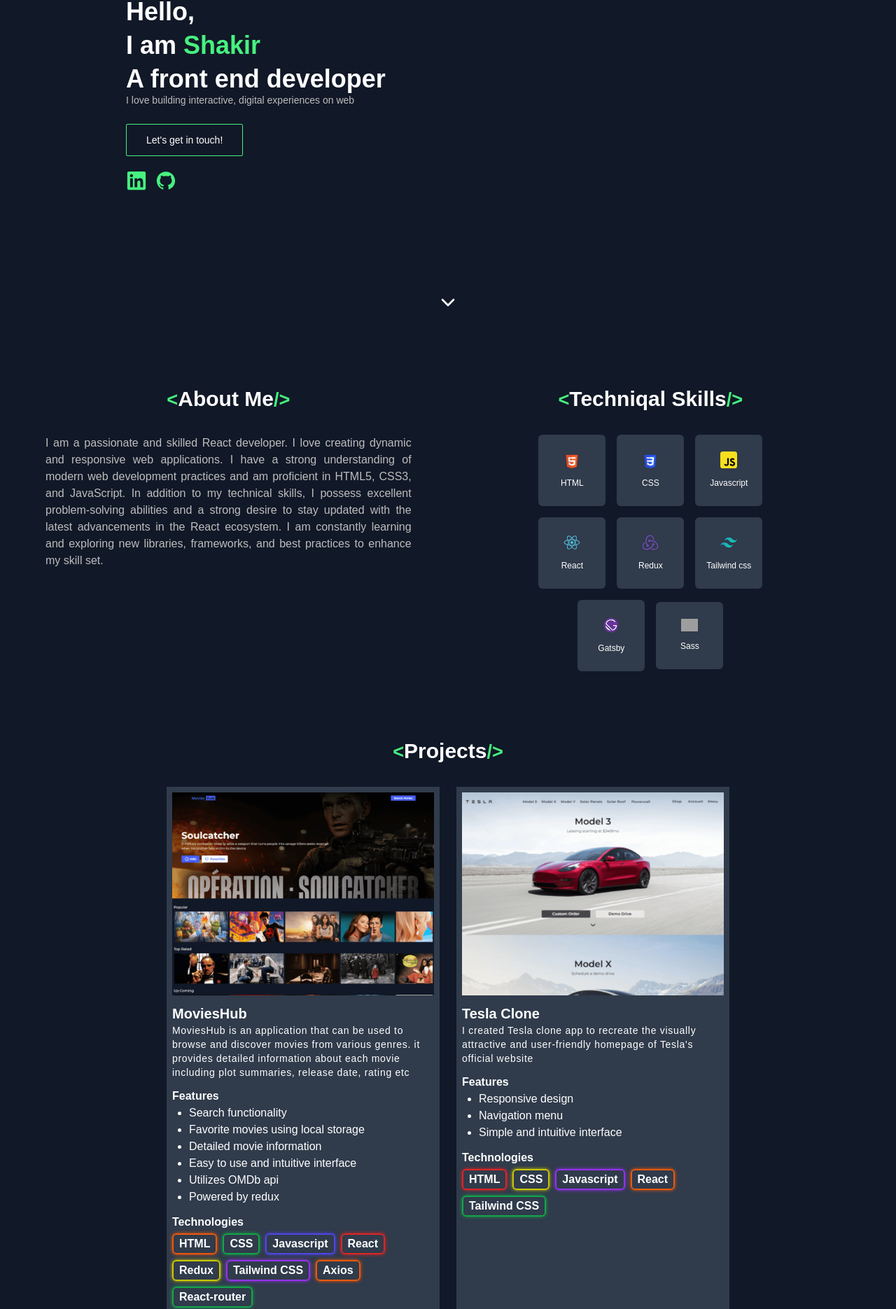
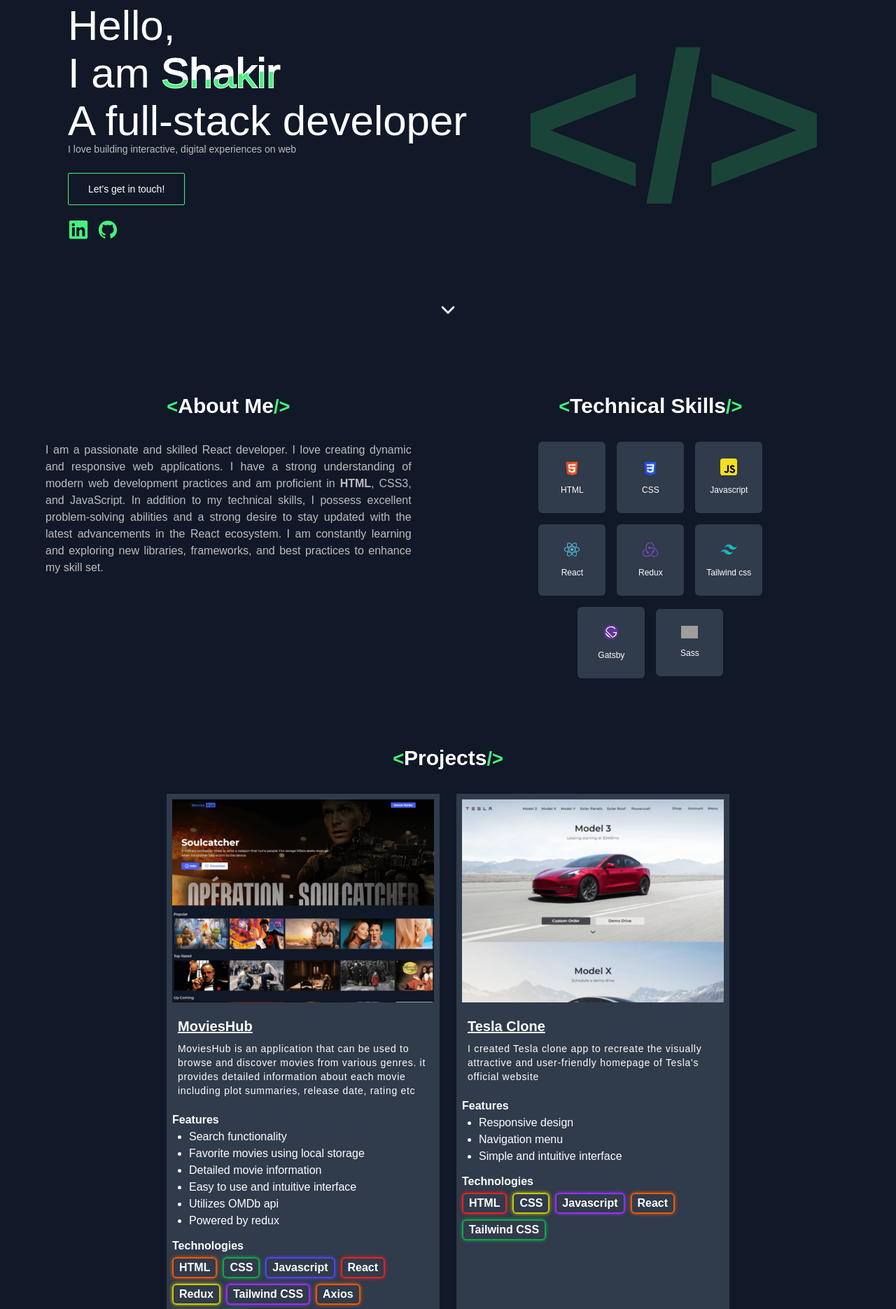
Before and after one commit to shakir-xcode/Portfolio-Project, a React (Vite) app: page / in a window 1280 px wide. Shown: the part 133-2003 px from the top of the page at 70% size. Built offline with nearby package versions, Linux system fonts and the light colour scheme; grey boxes are pictures that could not be loaded.

Commit message:
fixed some styling issues

```diff
--- a/package.json
+++ b/package.json
@@ -4,7 +4,7 @@
   "version": "0.0.0",
   "type": "module",
   "scripts": {
-    "dev": "vite",
+    "dev": "vite --host",
     "build": "vite build",
     "preview": "vite preview"
   },
--- a/src/components/About.jsx
+++ b/src/components/About.jsx
@@ -14,22 +14,22 @@
           About Me
           <span className="text-accent text-[1.7rem] ">/&gt;</span>
         </h1>
-        <p className=" text-secondary-color text-justify">
+        <p className=" text-sm sm:text-base text-secondary-color text-justify">
           I am a passionate and skilled React developer. I love creating dynamic
           and responsive web applications. I have a strong understanding of
-          modern web development practices and am proficient in HTML5, CSS3, and
-          JavaScript. In addition to my technical skills, I possess excellent
-          problem-solving abilities and a strong desire to stay updated with the
-          latest advancements in the React ecosystem. I am constantly learning
-          and exploring new libraries, frameworks, and best practices to enhance
-          my skill set.{" "}
+          modern web development practices and am proficient in <b>HTML</b>,
+          CSS3, and JavaScript. In addition to my technical skills, I possess
+          excellent problem-solving abilities and a strong desire to stay
+          updated with the latest advancements in the React ecosystem. I am
+          constantly learning and exploring new libraries, frameworks, and best
+          practices to enhance my skill set.{" "}
         </p>
       </div>
 
       <div className=" flex flex-col gap-8 justify-center items-center ">
         <h1 className="font-bold text-3xl">
           <span className="text-accent text-[1.7rem] ">&lt;</span>
-          Techniqal Skills
+          Technical Skills
           <span className="text-accent text-[1.7rem] ">/&gt;</span>
         </h1>
         {/* flex gap-3 flex-wrap justify-center */}
--- a/src/components/ProjectCard.jsx
+++ b/src/components/ProjectCard.jsx
@@ -26,16 +26,14 @@
       </Link>
 
       {/* title and description */}
-      <div className="flex flex-col gap-2">
-        <h1 className="text-xl font-bold">{title || "title"}</h1>
-        <p className="-mt-2 text-sm tracking-wider ">
-          {description || "description"}
-        </p>
+      <div className="flex flex-col text-sm gap-2 p-2">
+        <h1 className="text-xl font-bold underline">{title || "title"}</h1>
+        <p className="-mt-0 tracking-wider ">{description || "description"}</p>
       </div>
       {/* Features */}
       <div>
         <h2 className=" font-bold">Features</h2>
-        <ul className=" list-disc ml-6">
+        <ul className=" list-disc ml-6 text-sm md:text-base">
           {features
             ? features.map((feature, index) => <li key={index}>{feature}</li>)
             : ""}
@@ -72,14 +70,14 @@
         <a
           href={source}
           target="_blank"
-          className="px-3 py-1 font-bold rounded border border-slate-500 bg-transparent "
+          className="px-4 py-1 font-bold rounded border border-slate-500 bg-transparent "
         >
           Source
         </a>
         <a
           href={live}
           target="_blank"
-          className="px-3 py-1 font-bold rounded border border-slate-500 bg-transparent "
+          className="px-4 py-1 font-bold rounded border border-slate-500 bg-transparent "
         >
           Live
         </a>
--- a/src/components/hero-section/HeroSection.jsx
+++ b/src/components/hero-section/HeroSection.jsx
@@ -5,26 +5,38 @@
 import { FaLinkedin } from "react-icons/fa";
 import { AiFillGithub } from "react-icons/ai";
 import { links } from "../../config/config";
+import "./heroStyle.css";
 
 function HeroSection() {
   return (
-    <div className="relative flex justify-center items-end min-h-[540px] mt-[3em]">
-      <div className="text-2xl sm:text-3xl lg:text-4xl  font-semibold flex flex-col md:gap-2 absolute top-[15%] left-[10%]">
-        <h1 className="hero-text hero1 relative w-fit ">
+    <div className="  border-white relative flex flex-col justify-center items-center  min-h-[550px]  mt-[3em] pl-0">
+      <div className="absolute inset-0   border-white -z-30">
+        <p className=" absolute hidden lg:block lg:text-[300px] font-bold  text-white/5 opacity-20 right-9 top-[40px]">
+          <span className="text-accent">&lt;</span>
+          <span className="text-accent ">/</span>
+          <span className="text-accent">&gt;</span>
+        </p>
+      </div>
+      <div className="   mt-auto ml-8 mr-auto text-3xl sm:text-5xl md:text-6xl flex flex-col md:gap-2 ">
+        <h1 className="md:text-6xl  ">
           Hello,
-          <span className="span-overlay span1"></span>
+          {/* <span className="span-overlay span1"></span> */}
         </h1>
-        <div className="relative flex w-fit flex-wrap">
-          <h1 className="hero-text hero2 min-w-min">I am&nbsp;</h1>
-          <strong className="accent-color text-accent">Shakir</strong>
+        <div className="  relative flex flex-wrap ">
+          <h1 className="">I am&nbsp;</h1>
+          {/* <strong className="accent-color text-accent">Shakir</strong> */}
+          <div className="content ">
+            <h2 className="absolute">Shakir</h2>
+            <h2 className="absolute">Shakir</h2>
+          </div>
           <span className="span-overlay span2"></span>
         </div>
         <h1 className="write-cursor">
-          A front end developer<span className="span-cursor"></span>
+          A full-stack developer<span className="span-cursor"></span>
         </h1>
         <p
-          className="text-[0.8rem] md:text-sm -mt-1 md:-mt-2 font-medium
-                text-secondary-color"
+          className="text-[0.6rem] md:text-sm -mt-1 md:-mt-2 font-medium
+                text-secondary-color "
         >
           I love building interactive, digital experiences on web
         </p>
@@ -54,8 +66,7 @@
           <p>github</p> */}
         </div>
       </div>
-      <div>
-        {/* <p>arrow</p> */}
+      <div className="mt-auto">
         <FiChevronDown
           className={` text-primary-color rounded-full
                 animate-bounce`}
--- a/src/components/hero-section/heroStyle.css
+++ b/src/components/hero-section/heroStyle.css
@@ -1,4 +1,4 @@
-.hero-text {
+/* .hero-text {
   position: relative;
   width: fit-content;
   color: transparent;
@@ -75,4 +75,53 @@
   100% {
     color: var(--accent);
   }
+} */
+
+/* */
+
+.content {
+  position: relative;
+  /* border: 1px solid white; */
 }
+
+.content h2:nth-child(1) {
+  color: transparent;
+  -webkit-text-stroke: 2px #fff;
+  color: #fff;
+}
+
+.content h2:nth-child(2) {
+  color: #46f17f;
+  animation: animate 4s ease-in-out infinite;
+}
+
+@keyframes animate {
+  0%,
+  100% {
+    clip-path: polygon(
+      0% 45%,
+      16% 44%,
+      33% 50%,
+      54% 60%,
+      70% 61%,
+      84% 59%,
+      100% 52%,
+      100% 100%,
+      0% 100%
+    );
+  }
+
+  50% {
+    clip-path: polygon(
+      0% 60%,
+      15% 65%,
+      34% 66%,
+      51% 62%,
+      67% 50%,
+      84% 45%,
+      100% 46%,
+      100% 100%,
+      0% 100%
+    );
+  }
+}
--- a/src/config/config.jsx
+++ b/src/config/config.jsx
@@ -183,5 +183,5 @@
 // Links
 export const links = {
   github_link: "https://github.com/shakir-xcode",
-  linkedIn_link: "#",
+  linkedIn_link: "https://www.linkedin.com/in/shakir-f-77a352152/",
 };
```
